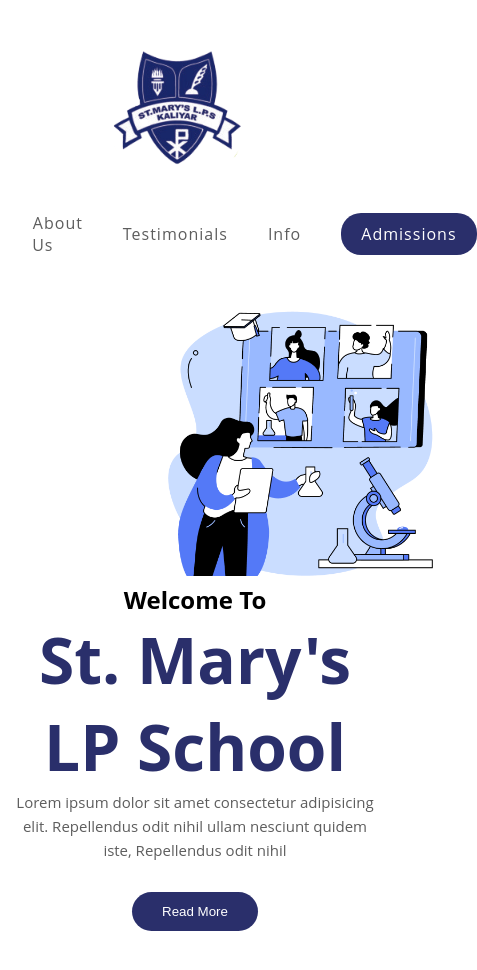
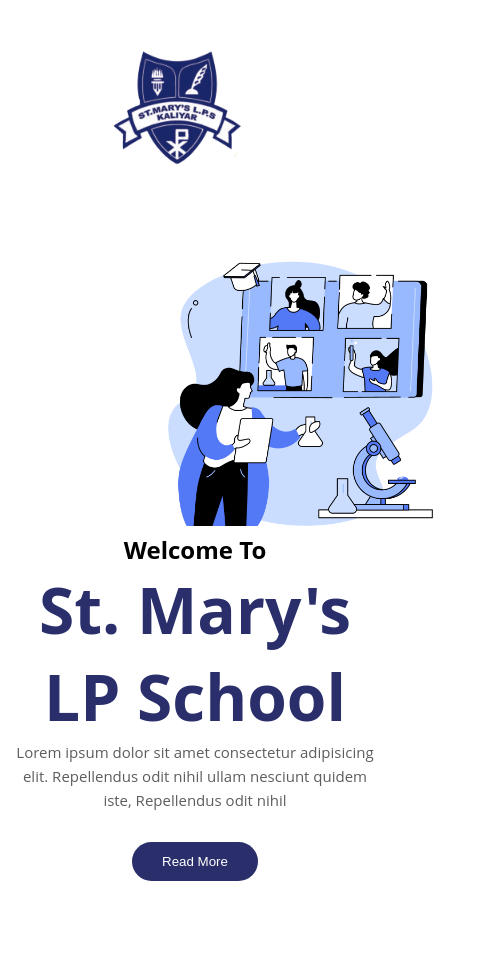
Before and after one commit to Amalekh-Biju/SM-LPS, a React (Create React App) app: page / in a window 390 px wide. Shown: the top 970 px of the page, 477 px wide, since content can reach past the window. After the commit the page ends 939 px from the top, so only its background shows below. Built offline with nearby package versions, Linux system fonts and the light colour scheme; a web font is replaced by a local one.

Commit message:
Working on Responsive Design

```diff
--- a/src/components/header/header.css
+++ b/src/components/header/header.css
@@ -25,9 +25,9 @@
   margin-right: auto;
 }
 /* Small */
-@media (min-width: 768px) {
-  .container {
-    width: 750px;
+@media (max-width: 768px) {
+  ul .links {
+    display: none;
   }
 }
 /* Medium */
@@ -84,8 +84,7 @@
 }
 @media (max-width: 767px) {
   .landing-page header .links {
-    text-align: center;
-    gap: 10px;
+    display: none;
   }
 }
 .landing-page header .links li a {
@@ -114,3 +113,12 @@
 max-height: fit-content;
 margin-bottom: 0%;
 }
+@media (max-width: 768px) {
+  .logo {
+    display: flex;
+    flex-direction: row;
+    justify-content: left;
+    margin: 0;
+
+  }
+}
```
